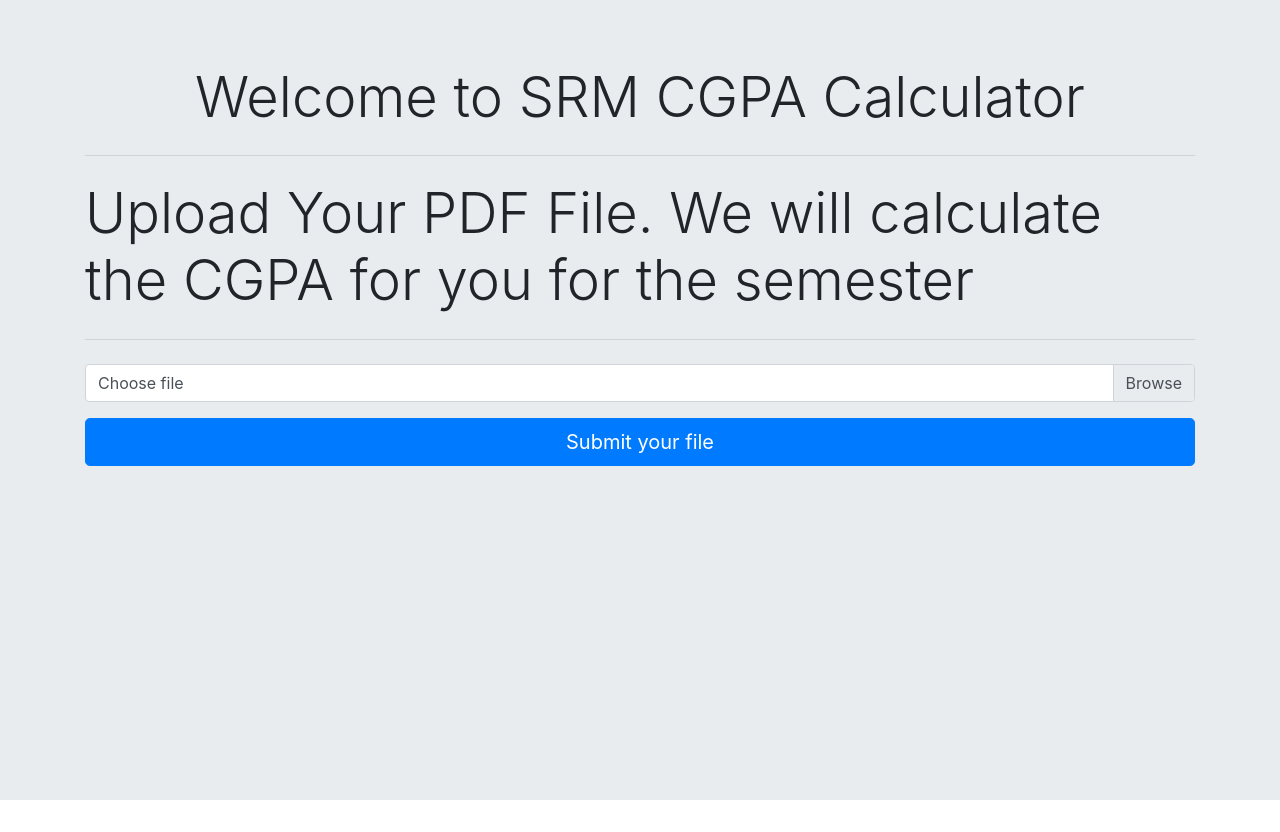
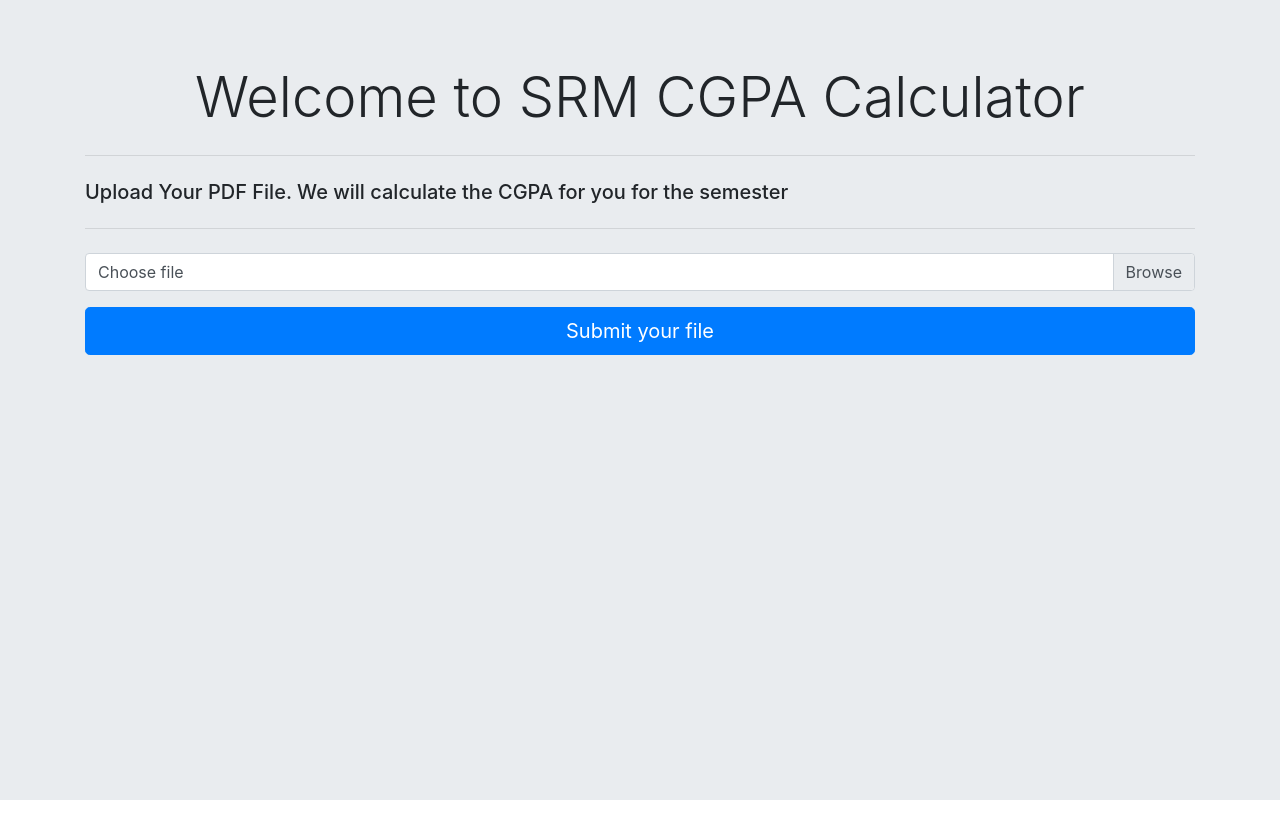
Before and after one commit to kausthub13/SRM_CGPA, a Flask app: page / in a window 1280 px wide. Run offline with Flask 2, Linux system fonts and the light colour scheme; some libraries are stand-ins or nearby versions.

Commit message:
Minor Changes to html

```diff
--- a/templates/index.html
+++ b/templates/index.html
@@ -1,7 +1,7 @@
 {% extends "base.html" %}
 
 {% block content %}
-    <h2 class="display-4">Upload Your PDF File. We will calculate the CGPA for you for the semester</h2>
+    <h5>Upload Your PDF File. We will calculate the CGPA for you for the semester</h5>
     <form method="POST" enctype="multipart/form-data">
         {{ form.hidden_tag() }}
         <hr class="my-4">
--- a/templates/result.html
+++ b/templates/result.html
@@ -1,7 +1,7 @@
 {% extends "base.html" %}
 
 {% block content %}
-    <h2 class="display-4 text-center">Your CGPA is : </h2>
+    <h4 class="text-center">Your CGPA is : </h4>
     <div class="badge badge-primary d-block">
         <h3 class="display-4 text-center">{{ cgpa }}</h3>
     </div>
```
